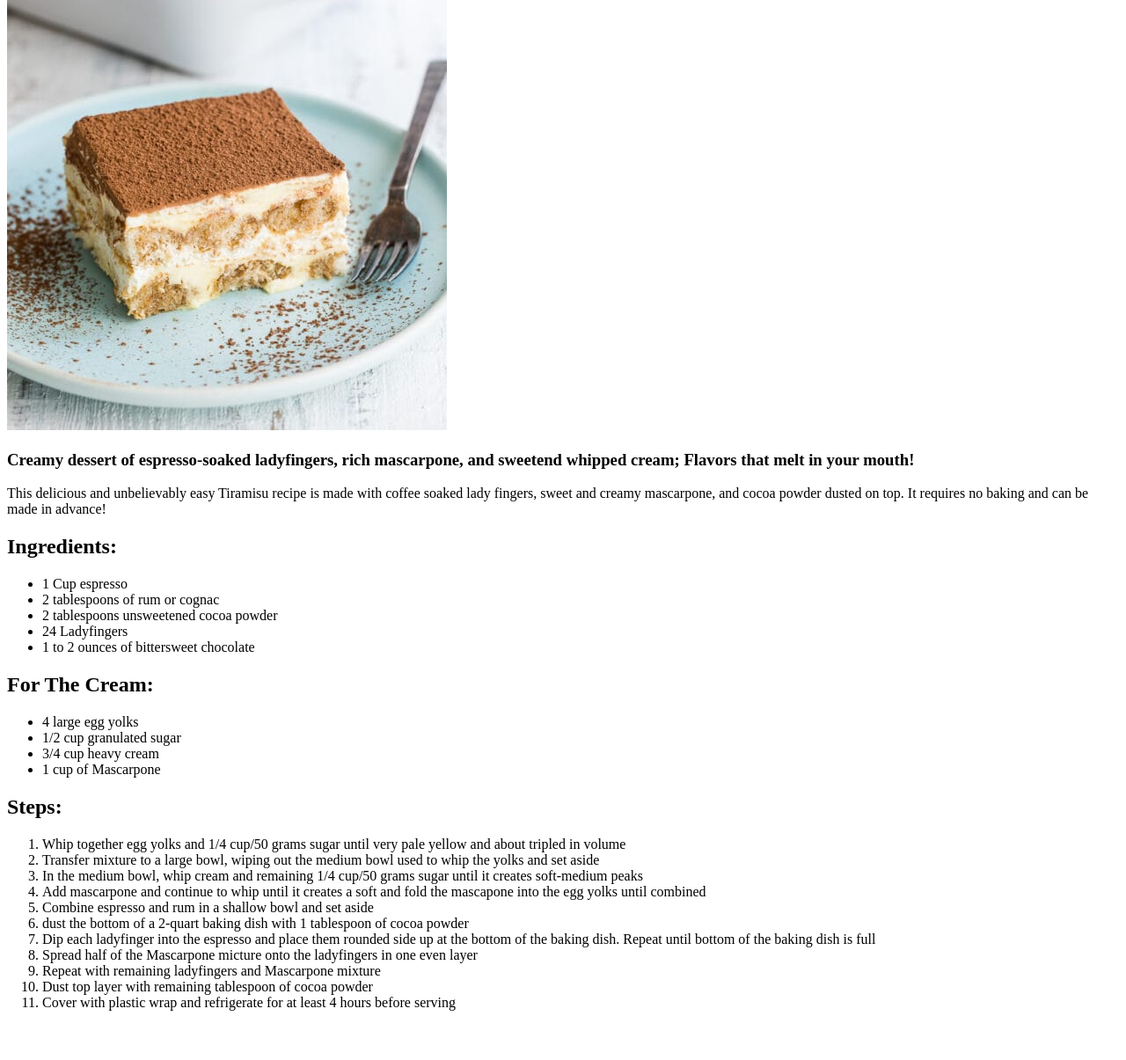
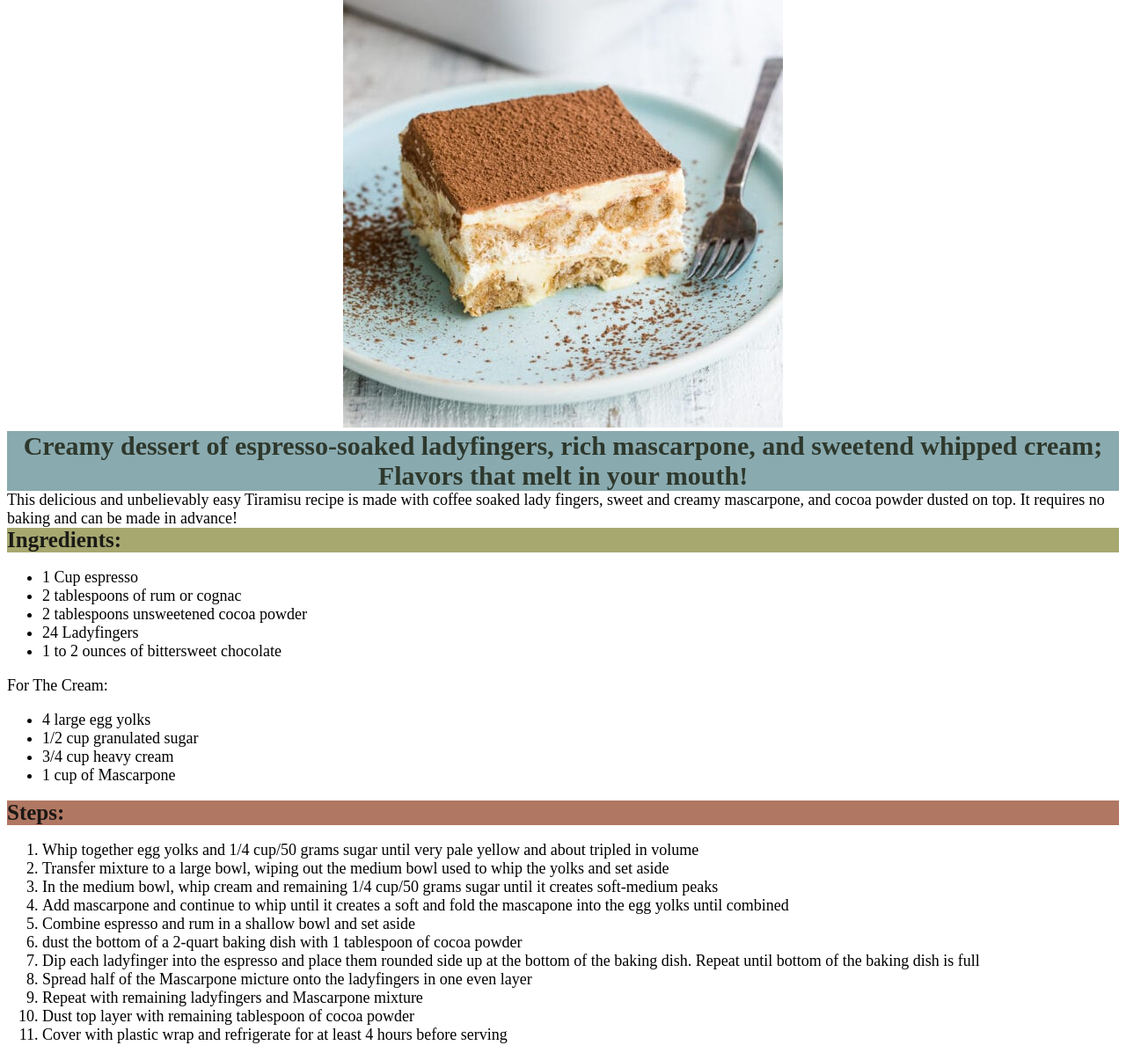
Before and after one commit to CamilaG17/odin-recipes, a plain HTML site: page tiramisu.html in a window 1280 px wide. Shown: the part 91-1296 px from the top of the page at 88% size. Before the commit the page ends 1256 px from the top, so only its background shows below. Drawn offline with Linux system fonts and the light colour scheme.

Commit message:
linked html files to index.css and added css styles to html files

```diff
--- a/index.css
+++ b/index.css
@@ -1,10 +1,11 @@
 .title {
     color: black;
     background-color: bisque;
-    font-size: 72px;
+    font-size: 60px;
     font-weight: 700;
-    font-family: 'Trebuchet MS', 'Lucida Sans Unicode', 'Lucida Grande', 'Lucida Sans', Arial, sans-serif;
+    font-family:'Times New Roman', Times, serif;
     text-align: center;
+
 }
 .bob,
 .bit,
@@ -13,41 +14,49 @@
   font-weight: 500;
   font-size: 20px;
 }
-
-.title  {
+.title2 {
     text-align: center;
-    color: rgba(17, 18, 17, 0.926);
+    color: rgb(17, 18, 17, 0.926);
     background-color: rgb(195, 179, 179);
     font-weight: 700;
-    font-family: Arial, "Helvetica Neue", Helvetica, sans-serif;
-    font-size: 35px;
+    font-family:'Times New Roman', Times, serif;
+    font-size: 45px;
         }
 .heading {
     color: rgba(39, 46, 33, 0.926);
     background-color: rgb(137, 170, 175);
     font-weight: 700;
-    font-family: Arial, "Helvetica Neue", Helvetica, sans-serif;
-    font-size: 25px;
+    font-family:'Times New Roman', Times, serif;
+    font-size: 30px;
     text-align: center;
 
 }
 .ingredients,
 .steps,
-.Optional  {
-    font-size: 15px;
-    font-family: Arial, Helvetica, sans-serif;
-    font-weight: 500;
-    text-align: center;
+.Optional,
+.fact  {
+    font-size: 18px;
+    font-family:'Times New Roman', Times, serif;
+    text-align: left;
 }
 .subheading,
 .subhead,
 .sub {
-    font-size:25px ;
+    font-size: 25px;
+    color: rgba(14, 15, 14, 0.926);
     font-weight: 700;
     text-align: left;
-    color: rgba(39, 46, 33, 0.926);
-    background-color: rgb(137, 170, 175);
-    font-family: Arial, Helvetica, sans-serif;
+    font-family:'Times New Roman', Times, serif
+}
+.subheading{
+    background-color: rgb(167, 168, 112);
+}
+.subhead {
+    background-color:rgb(133, 109, 136) ;
+
+}
+.sub {
+background-color: rgb(176, 119, 98);
 }
 .image {
     height: auto;
--- a/tiramisu.html
+++ b/tiramisu.html
@@ -6,13 +6,13 @@
     </head>
 
     <body>
-        <h1>Classic Tiramisu Recipe</h1>
-        <p><img src="../odin-recipes/images/tiramisu.jpg"></p>
-        <h3>Creamy dessert of espresso-soaked ladyfingers, rich mascarpone, and sweetend whipped cream; Flavors that melt in your mouth!  </h3>
-        <p> This delicious and unbelievably easy Tiramisu recipe is made with coffee soaked lady fingers, sweet and creamy mascarpone, and cocoa powder dusted on top. It requires no baking and can be made in advance!
-        </p>
-       <p><h2>Ingredients:</h2></p>
-       <p>
+        <div class="title">Classic Tiramisu Recipe!</div>
+        <div class="image"><img src="../odin-recipes/images/tiramisu.jpg"></div>
+        <div class="heading">Creamy dessert of espresso-soaked ladyfingers, rich mascarpone, and sweetend whipped cream; Flavors that melt in your mouth!  </div>
+        <div class="fact"> This delicious and unbelievably easy Tiramisu recipe is made with coffee soaked lady fingers, sweet and creamy mascarpone, and cocoa powder dusted on top. It requires no baking and can be made in advance!
+        </dic>
+       <div class="subheading">Ingredients:</div>
+       <div class="ingredients">
            <ul>
                <li> 1 Cup espresso </li>
                <li> 2 tablespoons of rum or cognac </li>
@@ -21,18 +21,18 @@
                <li> 1 to 2 ounces of bittersweet chocolate</li>
 
            </ul>
-       </p>
-       <p><h2>For The Cream:</h2></p>
-       <p>
+       </div>
+       <div class="Optional">For The Cream:<div>
+       <div class="steps">
             <ul>
                 <li>4 large egg yolks</li>
                 <li>1/2 cup granulated sugar</li>
                 <li>3/4 cup heavy cream</li>
                 <li>1 cup of Mascarpone</li>
             </ul>
-        </p>
-        <p><h2>Steps:</h2> </p>
-        <p>
+        <div>
+        <div class="sub">Steps:</div>
+        <div class="steps">
             <ol>
                 <li> Whip together egg yolks and 1/4 cup/50 grams sugar until very pale yellow and about tripled in volume</li>
                 <li> Transfer mixture to a large bowl, wiping out the medium bowl used to whip the yolks and set aside</li>
@@ -47,7 +47,7 @@
                 <li> Cover with plastic wrap and refrigerate for at least 4 hours before serving</li>
             </ol>
 
-        </p>
+        </div>
 
     </body>
 
```
Also changed, not shown: quesadilla.html (+7 -7 lines), ravioli.html (+11 -10 lines).
